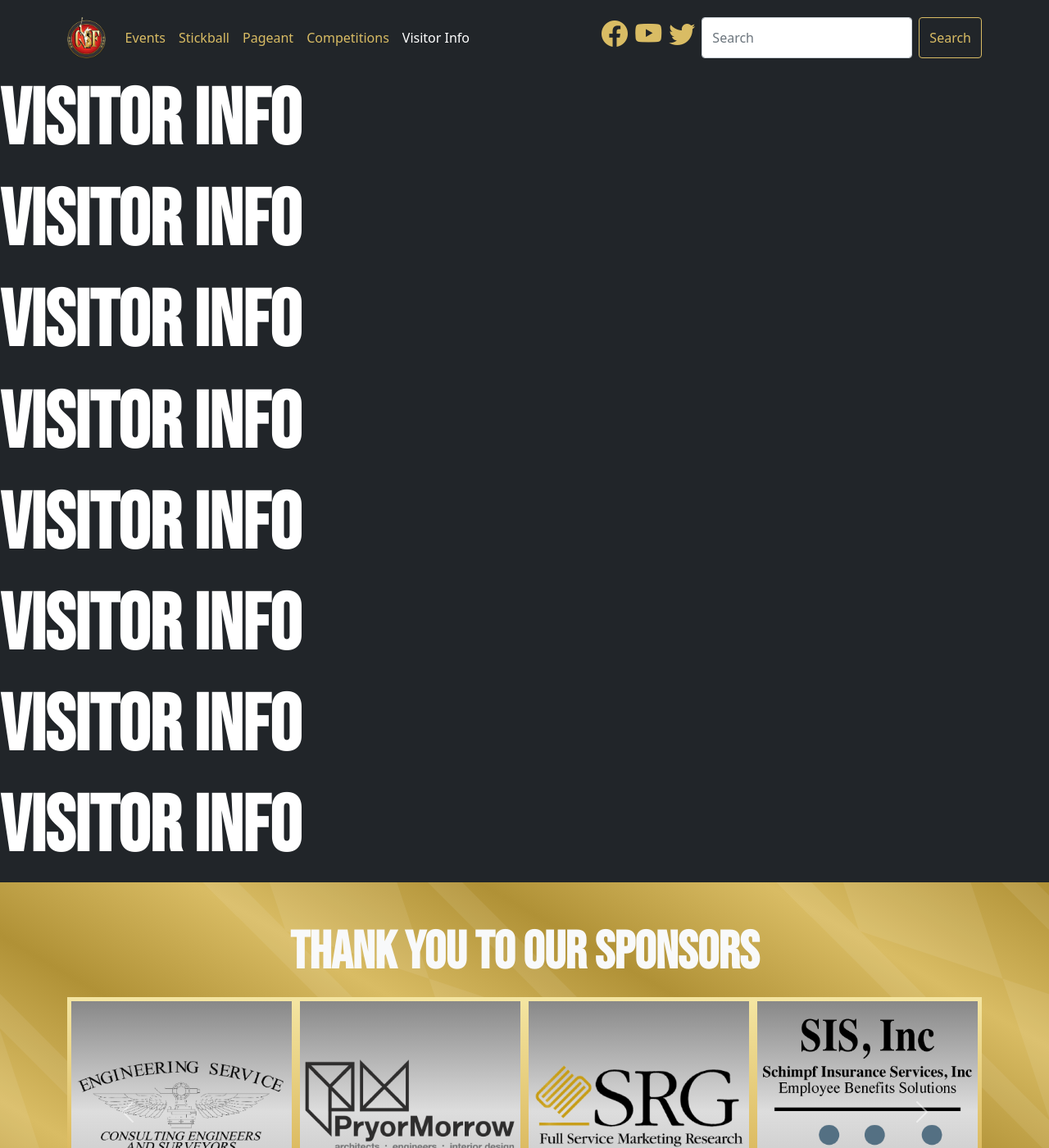
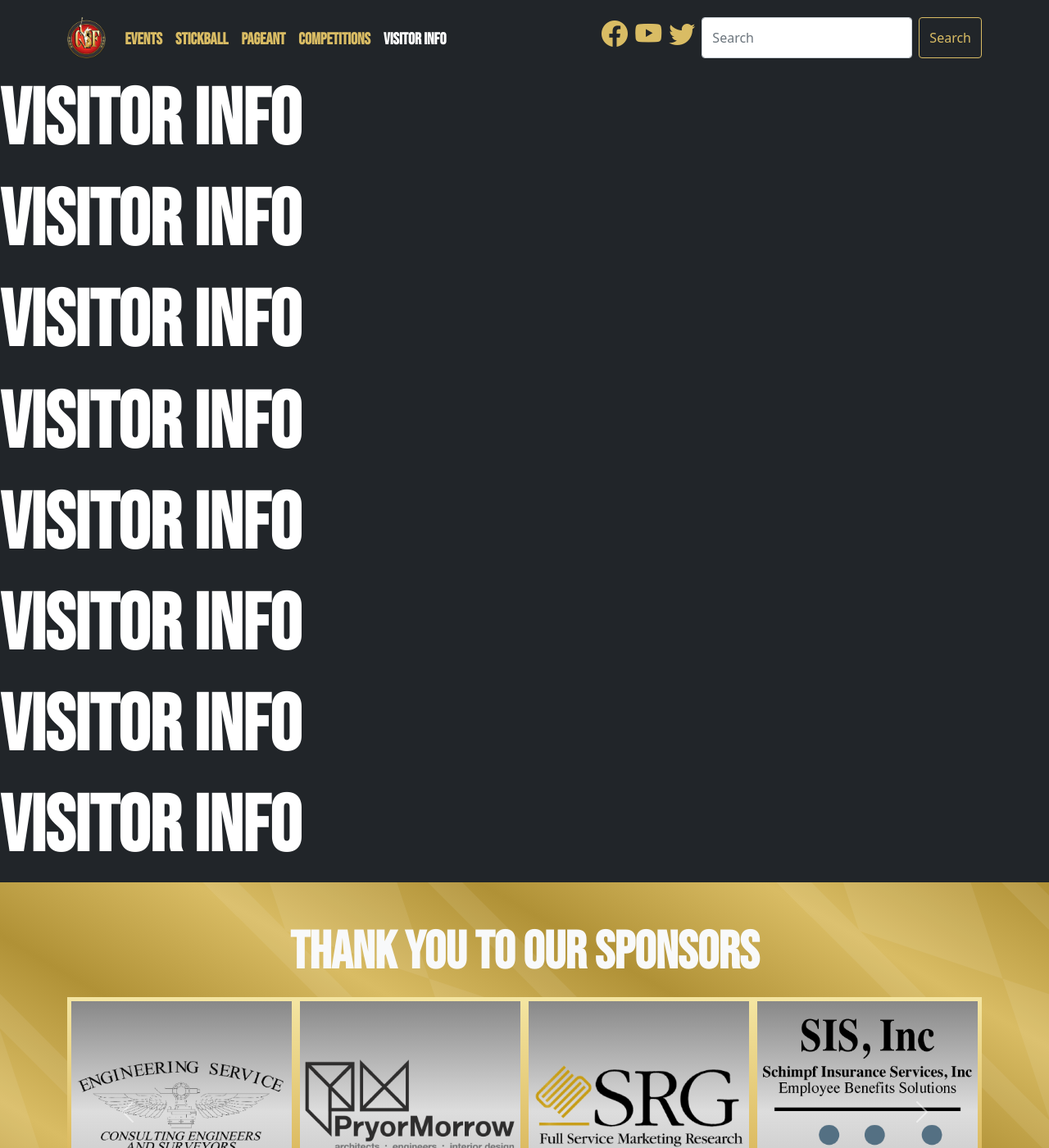
Before and after one commit to smattera/smattera.github.io, a Jekyll site: the page built from info/index.md, in a window 1280 px wide and 1400 px high. Shown: the whole window at 82% size. Built offline with Jekyll 4.4.1, drawn with Linux system fonts in a browser that asks for light colours; nearby versions of some CDN libraries.

Commit message:
Update nav.html

```diff
--- a/_includes/nav.html
+++ b/_includes/nav.html
@@ -7,7 +7,7 @@
         <span class="navbar-toggler-icon"></span>
       </button>
       <div class="collapse navbar-collapse" id="navmenu">
-        <ul class="navbar-nav">
+        <ul class="navbar-nav h5 pt-1">
           <li class="nav-item">
             <a href="/events/" class="nav-link {% if page.url == '/events/' %}active{% endif %}">Events</a>
           </li>
--- a/assets/css/main.css
+++ b/assets/css/main.css
@@ -37,6 +37,12 @@ h3, .h3 {
 h4, .h4 {
   font-family: 'Bebas Neue', cursive;
   font-size: 2rem;
+  font-weight: bold;
+}
+
+h5, .h5 {
+  font-family: 'Bebas Neue', cursive;
+  font-size: 1.25rem;
   font-weight: bold;
 }
 
--- a/assets/css/main.scss
+++ b/assets/css/main.scss
@@ -37,6 +37,12 @@ h3, .h3 {
 h4, .h4 {
   font-family: 'Bebas Neue', cursive;
   font-size: 2rem;
+  font-weight: bold;
+}
+
+h5, .h5 {
+  font-family: 'Bebas Neue', cursive;
+  font-size: 1.25rem;
   font-weight: bold;
 }
 
```
Also changed, not shown: 1 other file.
